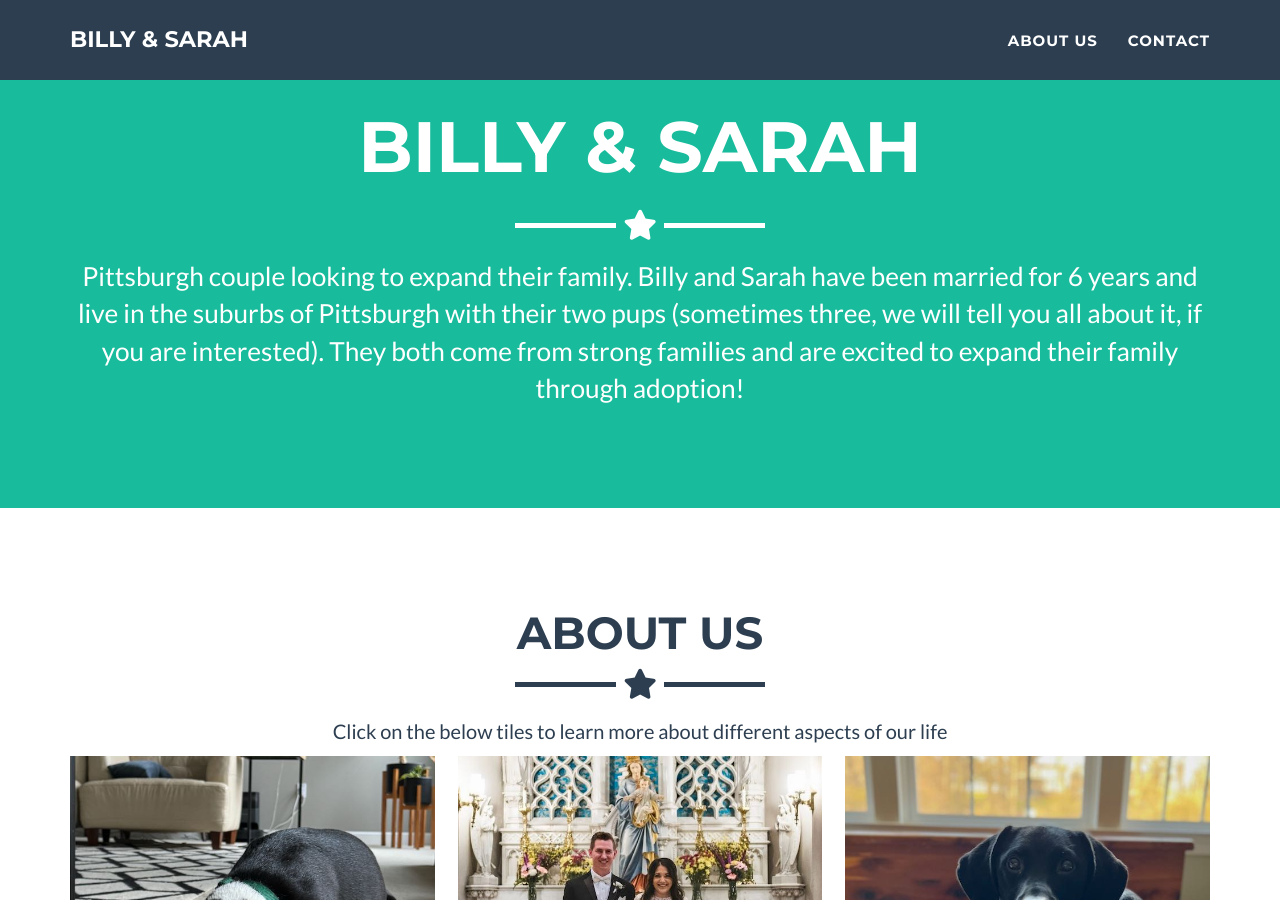
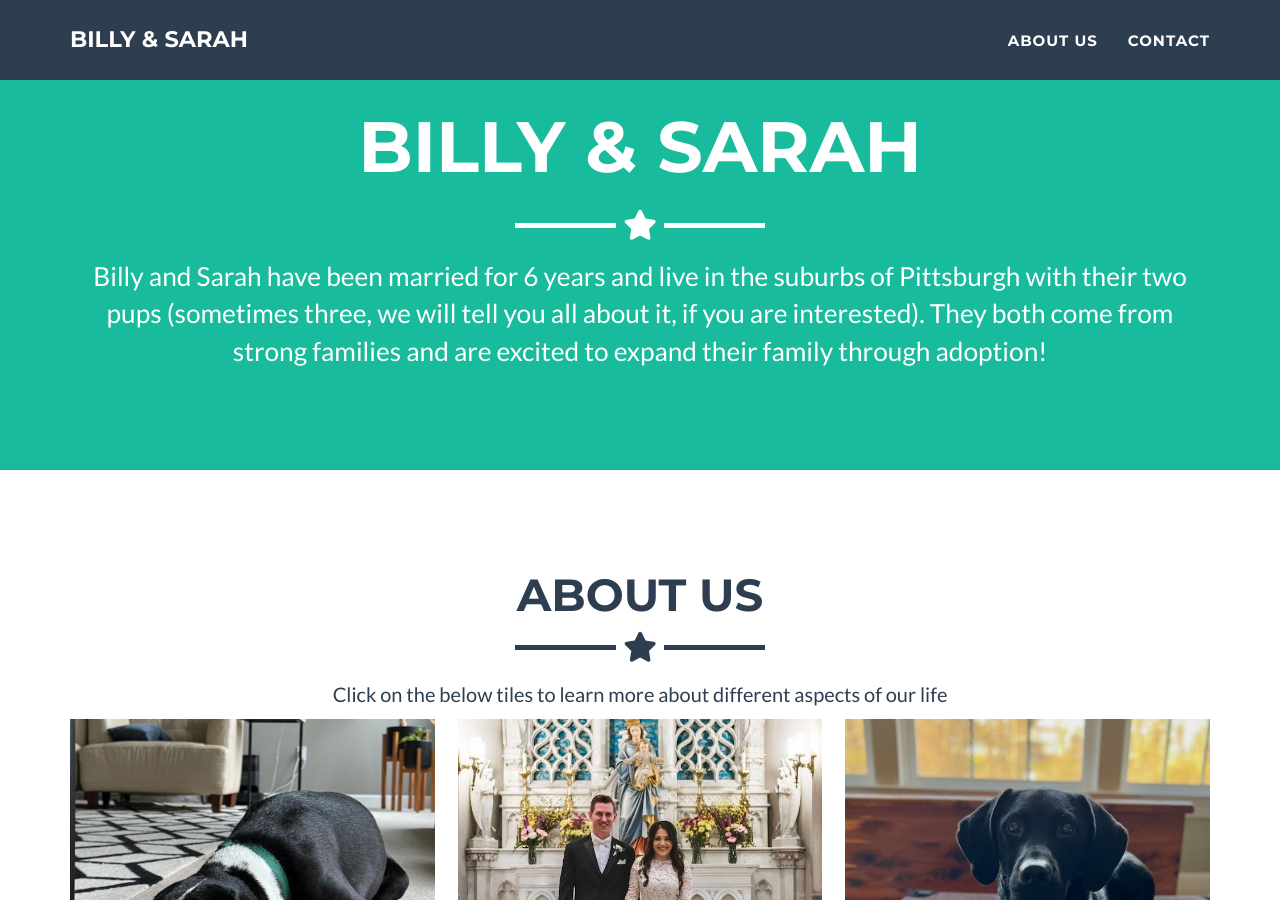
Before and after one commit to billy-hh/adoption-site, a Jekyll site: the page built from _posts/2014-07-15-project-4.markdown, in a window 1280 px wide and 900 px high, scrolled down 764 px. Built offline with Jekyll 4.4.1, drawn with Linux system fonts in a browser that asks for light colours.

Commit message:
clean up

```diff
--- a/_config.yml
+++ b/_config.yml
@@ -3,8 +3,8 @@ title: Billy & Sarah
 email: hello@billyandsarah.family
 url: www.billyandsarah.family
 description: "We are adopting!"
-keywords: "adopting,Pittsburgh couple adopt,pittsburgh,adoption,adoptive,birth mom,birth parent"
-skills: "Pittsburgh couple looking to expand their family. Billy and Sarah have been married for 6 years and live in the suburbs of Pittsburgh with their two pups (sometimes three, we will tell you all about it, if you are interested). They both come from strong families and are excited to expand their family through adoption!"
+keywords: "adopting, Pittsburgh couple adopt, pittsburgh, adoption, adoptive, birth mom, birth parent, adoptee, adopt, pregnant, pregnancy"
+skills: "Billy and Sarah have been married for 6 years and live in the suburbs of Pittsburgh with their two pups (sometimes three, we will tell you all about it, if you are interested). They both come from strong families and are excited to expand their family through adoption!"
 meta_author: LastName FirstName
 formspree: f/xzbnoqzn
 
--- a/_posts/2014-07-16-project-3.markdown
+++ b/_posts/2014-07-16-project-3.markdown
@@ -1,10 +1,9 @@
 ---
 layout: default
 modal-id: 3
-date: 1989-12-17
+date: 1980-02-02
 title: Billy
 img: billy.jpeg
 alt: Billy
-project-date: December 1989
 description: Billy is 34 years old. He was born and raised in Pittsburgh, PA. He graduated from University of Pittsburgh (main campus) and currently works as a Software Engineering Senior Manager. Billy loves to garden, hike, cook food, hangs out with the dogs and play video games. Billy has 3 siblings.
 ---
--- a/_posts/2014-07-17-project-2.markdown
+++ b/_posts/2014-07-17-project-2.markdown
@@ -1,10 +1,9 @@
 ---
 layout: default
 modal-id: 2
-date: 1989-05-24
+date: 1988-02-02
 title: Sarah
 img: sarah.jpeg
 alt: sarah
-project-date: May 1989
 description: Sarah is 34 years old. She was born and raised in Pittsburgh, PA. She graduated from Penn State (main campus) and currently works as a Software Engineer. When she isn't busy FaceTiming with her sister's and their respective kids, she loves to cook (mostly eat), garden, watch reality tv and read. Sarah has a total of 3 siblings and grew up surrounded by a TON of family. Her mom was the baby of 8 siblings and her dad, the baby of 7 siblings! With a large greek and italian family, family is ALWAYS around!
 ---
```
